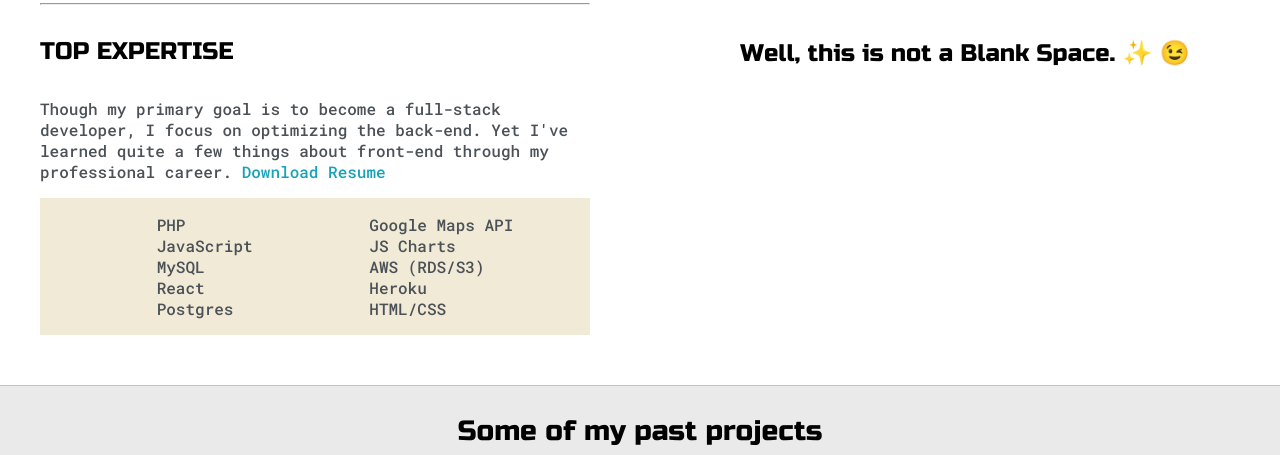
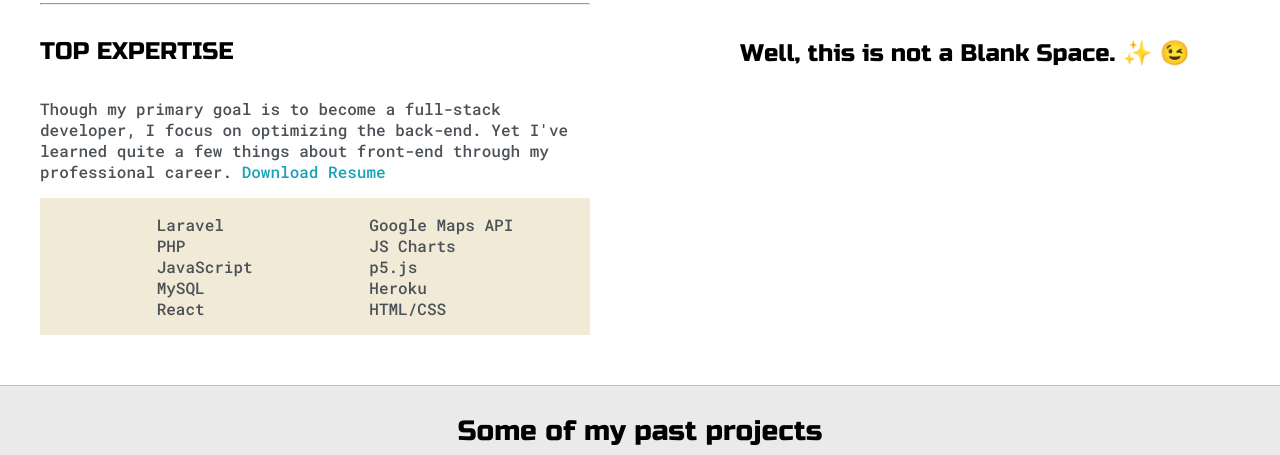
Before and after one commit to Shibly-Noman/shibly.github.io, a plain HTML site: page index.html in a window 1280 px wide. Shown: the part 879-1334 px from the top of the page. Drawn offline with Linux system fonts and the light colour scheme.

Commit message:
skill modified

```diff
--- a/index.html
+++ b/index.html
@@ -107,17 +107,17 @@
 
 					<div id="skills">
 						<ul>
+							<li>Laravel</li>
 							<li>PHP</li>
 							<li>JavaScript</li>
 							<li>MySQL</li>
 							<li>React</li>
-							<li>Postgres</li>
 						</ul>
 
 						<ul>
 							<li>Google Maps API</li>
 							<li>JS Charts</li>
-							<li>AWS (RDS/S3)</li>
+							<li>p5.js</li>
 							<li>Heroku</li>
 							<li>HTML/CSS</li>
 						</ul>
```
